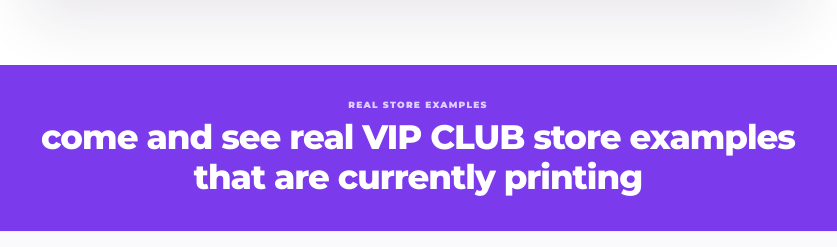
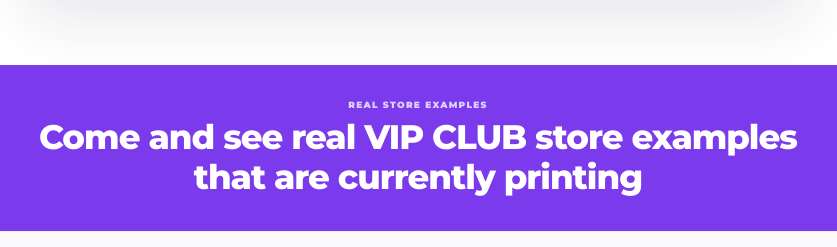
Before and after one commit to mrmrr4/mrr-vip-club-webinar-funnel, a plain HTML site: page landing-page-3/registered.html in a window 1280 px wide. Shown: the part 1248-1495 px from the top of the page, 222-1059 px from the left. Drawn offline with Linux system fonts and the light colour scheme.

Commit message:
Capitalize Funnel 3 proof section heading

```diff
--- a/landing-page-3/registered.html
+++ b/landing-page-3/registered.html
@@ -79,7 +79,7 @@
     <section class="proof-strip">
       <div class="shell proof-strip-inner">
         <div class="proof-strip-kicker">REAL STORE EXAMPLES</div>
-        <h2>come and see real VIP CLUB store examples that are currently printing</h2>
+        <h2>Come and see real VIP CLUB store examples that are currently printing</h2>
       </div>
     </section>
 
```
